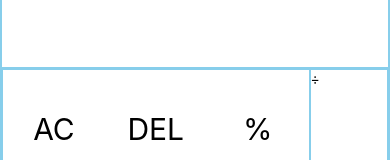
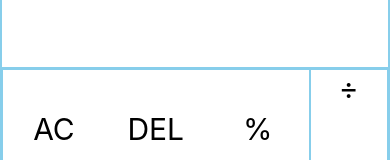
Before and after one commit to D-Coder135/CalC-App_React-Native, a React Native app: screen / in a window 390 px wide. Shown: the part 186-346 px from the top of the page. Built offline with nearby package versions, Linux system fonts and the light colour scheme.

Commit message:
add internal styling for the Text tag

```diff
--- a/components/Buttons.js
+++ b/components/Buttons.js
@@ -100,7 +100,7 @@ class Buttons extends Component {
 
                 <View style = {styles.rightSideButtons}>
                     <Pressable style = {styles.rightSideButton}>
-                        <Text>÷</Text>
+                        <Text style = {styles.buttonText}>÷</Text>
                     </Pressable>
                 </View>
             </View>
```
